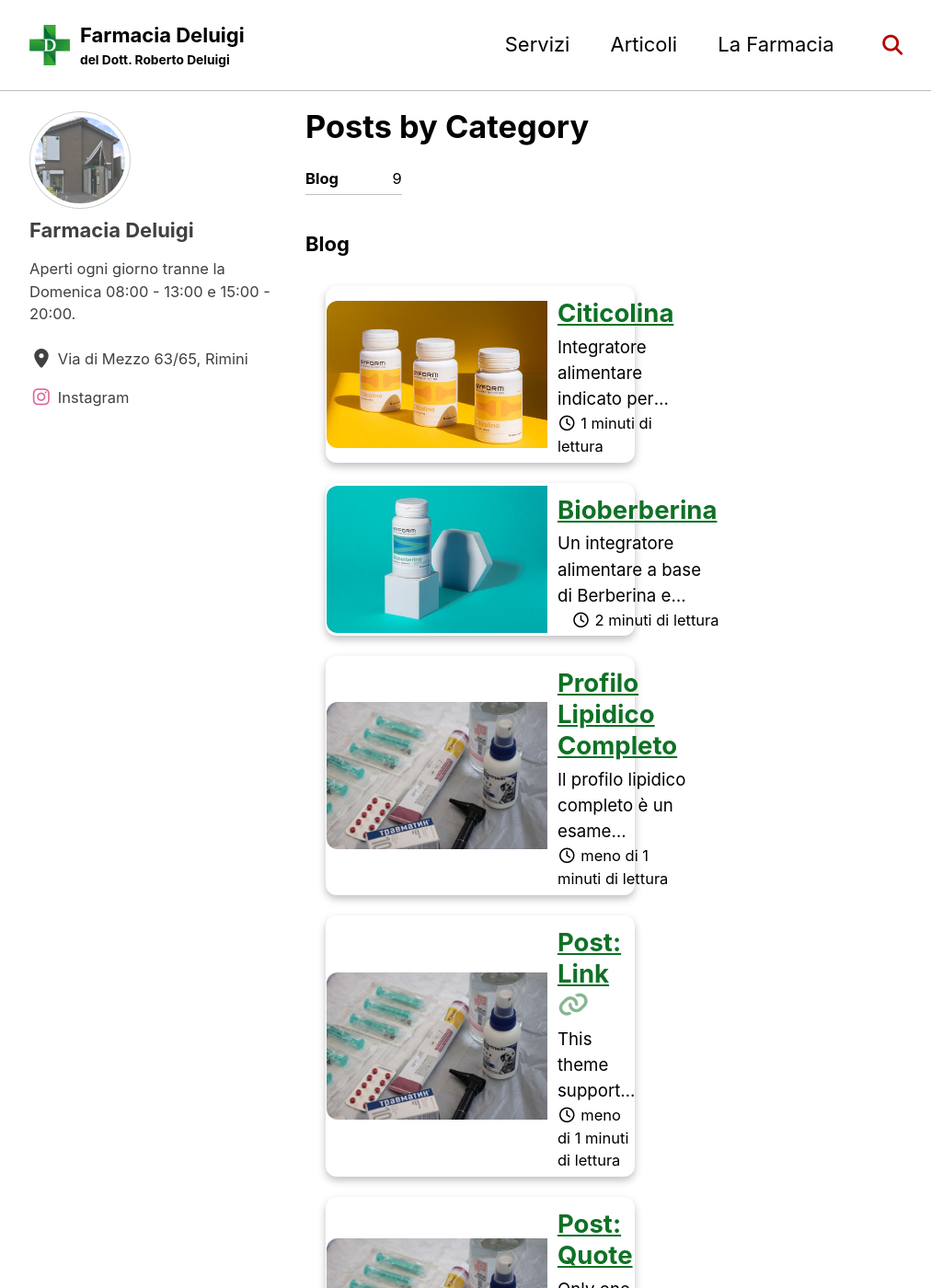
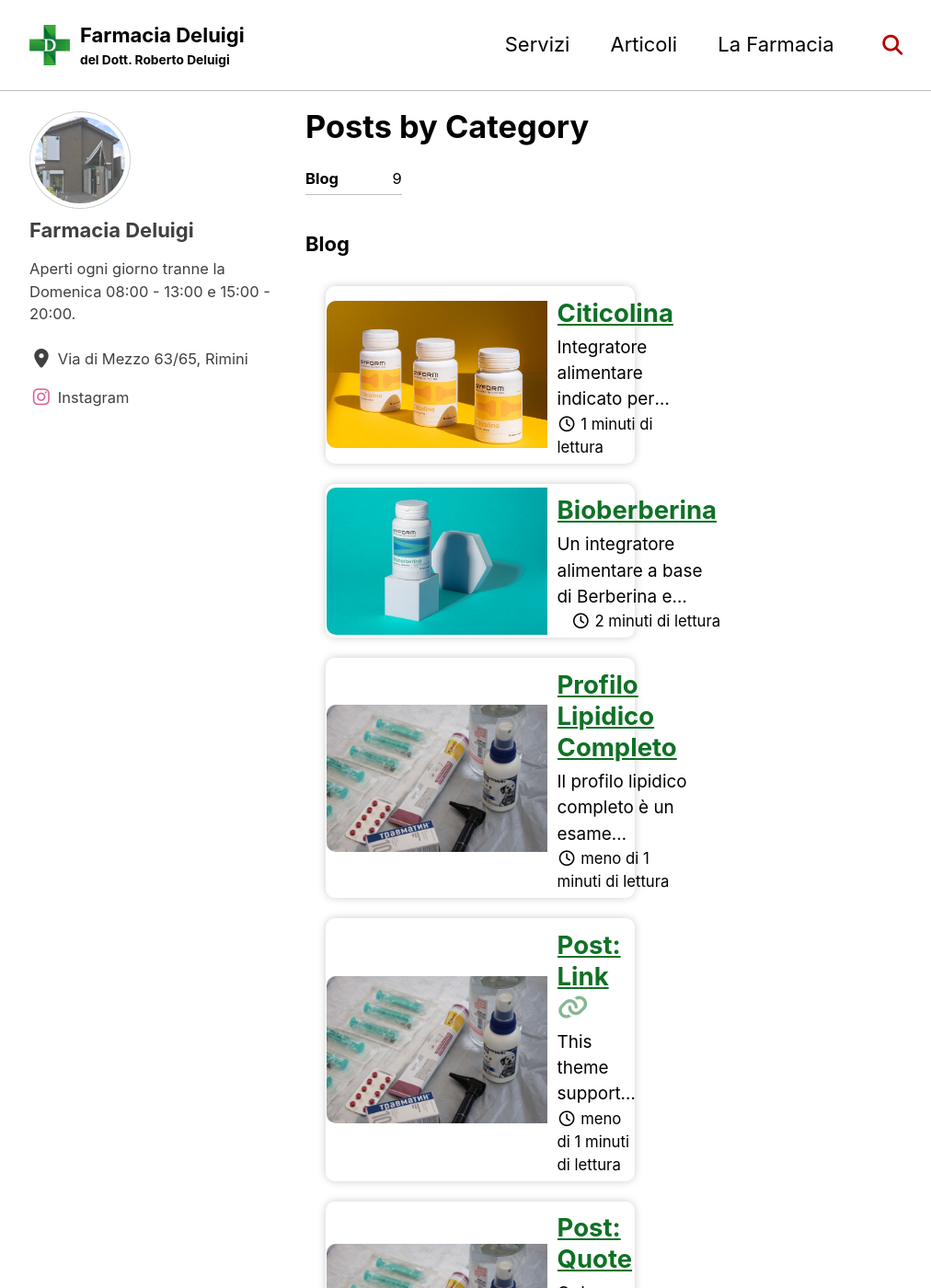
Before and after one commit to farmdeluigi/FarmaciaDeluigi, a Jekyll site: the page built from _pages/category-archive.md, in a window 1280 px wide and 1400 px high. Shown: the whole window at 92% size, without its empty margins (118-1130 px from the left). Built offline with Jekyll 4.4.1, drawn with Linux system fonts in a browser that asks for light colours; cached includes are drawn as plain includes.

Commit message:
appearance tweaks and fixes

```diff
--- a/_sass/custom/_custom.scss
+++ b/_sass/custom/_custom.scss
@@ -15,12 +15,14 @@ Avoid for layout, spacing, and structural changes unless absolutely necessary.
 */
 
 .btn {
-  transition: all 0.3s ease;
+  transition: all 250ms ease;
+
+  border-radius: 32px;
 }
 
 .btn:hover {
   transform: translateY(-2px); /* Subtle lift effect */
-  box-shadow: 0 4px 8px rgba(0,0,0,0.15);
+  box-shadow: 0 4px 8px rgba(0,0,0,0.20);
 }
 
 $notice-info-border-color: mix(#000, $info-color, 30%) !default;
@@ -73,7 +75,13 @@ $notice-info-border-color: mix(#000, $info-color, 30%) !default;
 
 .archive__item {
     border: 1px solid #00b32a00; /*transparent border so we can make it appear on hover without shifting content */
-    border-radius: 12px;
+    border-radius: 10px 10px 10px 10px;
+    -webkit-border-radius: 10px 10px 10px 10px;
+    -moz-border-radius: 10px 10px 10px 10px;
+
+    box-shadow: 0px 0px 10px rgba(0,0,0,0.20);
+    -webkit-box-shadow: 0px 0px 10px rgba(0,0,0,0.20);
+    -moz-box-shadow: 0px 0px 10px rgba(0,0,0,0.20);
 
     margin: 1rem;
 
@@ -85,10 +93,13 @@ $notice-info-border-color: mix(#000, $info-color, 30%) !default;
         background-color 200ms ease;
 
     &:hover {
-        transform: translateY(-4px) scale(1.02);
-        box-shadow: 0 8px 24px rgba(0, 0, 0, 0.12);
+        transform: translateY(-2px) scale(1.01);
         background-color: #00d9ff1a; /* $primary-color with reduced opacity */
-        border: 1px solid #ff2d2d8a;
+        border: 1px solid #9119198a;
+
+        box-shadow: 0px 4px 14px 2px rgba(0,0,0,0.20);
+        -webkit-box-shadow: 0px 4px 14px 2px rgba(0,0,0,0.20);
+        -moz-box-shadow: 0px 4px 14px 2px rgba(0,0,0,0.20);
     }
 }
 
@@ -101,13 +112,12 @@ $notice-info-border-color: mix(#000, $info-color, 30%) !default;
     &.archive__item--teaser-list {
         display: flex;
         align-items: stretch;
-        box-shadow: 0 4px 8px rgba(0, 0, 0, 0.25);
 
         .archive__item-body {
             .page__meta {
                 margin-top: auto;
                 align-self: flex-end;
-                font-size: 0.75rem;
+                font-size: 0.76rem;
             }
         }
     }
@@ -123,21 +133,29 @@ $notice-info-border-color: mix(#000, $info-color, 30%) !default;
             height: 160px; /*~3:2 aspect ratio*/
             object-fit: cover; /*crop img to fill box without distortion*/
             overflow: hidden;
-            border-radius: 12px 0px 0px 12px;
+            border-radius: 10px 0px 0px 10px;
+        }
+    }
+
+    @media (max-width: 600px) {
+        .archive__item-teaser--list {
+            img {
+                border-radius: 10px 10px 0px 0px;
+            }
         }
     }
 
     .archive__item-body {
-        margin-top: 0.5rem;
-        margin-left: 0.5rem;
-        margin-right: 0.5rem;
+        margin-top: 0.48rem;
+        margin-left: 0.48rem;
+        margin-right: 0.48rem;
         flex: 1; /*take up remaining space*/
         display: flex;
         flex-direction: column;
     }
 
     .archive__item-excerpt.p-summary {
-        font-size: 0.85rem;
+        font-size: 0.86rem;
         margin-bottom: 0;
     }
 }
@@ -159,7 +177,7 @@ $notice-info-border-color: mix(#000, $info-color, 30%) !default;
         img {
             width: 100% !important;
             height: auto !important;
-            border-radius: 8px;
+            border-radius: 10px 10px 0px 0px;
         }
     }
 
@@ -170,12 +188,12 @@ $notice-info-border-color: mix(#000, $info-color, 30%) !default;
     }
 
     .archive__item-title {
-        font-size: 1.5rem !important;
+        font-size: 1.6rem !important;
         text-align: center !important;
     }
 
     .archive__item-excerpt {
-        font-size: 1.10rem !important;
+        font-size: 1.12rem !important;
         text-align: center !important;
         max-width: 100%;
     }
--- /dev/null
+++ b/_sass/custom/_feature_row.scss
@@ -0,0 +1,28 @@
+.feature__item {
+  padding-bottom: 0 !important;
+  margin-bottom: 0 !important;
+}
+
+.page__content p {
+  margin-bottom: 0.6rem;
+}
+
+.feature__item .archive__item-teaser {
+  aspect-ratio: 16 / 9 !important; /* 4 / 3 - 1 / 1 */
+  overflow: hidden !important;
+}
+
+.feature__item .archive__item-teaser img {
+  width: 100% !important;
+  height: 100% !important;
+  object-fit: cover !important;
+}
+
+.feature__item .archive__item-title {
+  margin-top: 0.2rem !important;
+}
+
+.feature__item .archive__item-excerpt {
+  margin-bottom: 0 !important;
+  padding-bottom: 0 !important;
+}
--- a/_sass/custom/_servizi.scss
+++ b/_sass/custom/_servizi.scss
@@ -3,22 +3,23 @@
   margin: 0 !important;
   padding: 0 !important;
   box-sizing: border-box !important;
-  box-shadow: 0 4px 8px rgba(0, 0, 0, 0.25);
 
   /* center align card title and description */
   text-align: center;
 
   .archive__item-teaser {
+    border-radius: 10px 10px 0px 0px;
+
     img {
       overflow: hidden;
-      border-radius: 12px 12px 0px 0px;
     }
   }
 }
 
 .grid__item .archive__item .archive__item-body {
   margin-top: 0;
-  margin-left: 0.25rem;
-  margin-right: 0.25rem;
+  margin-left: 0.52rem;
+  margin-right: 0.52rem;
+  margin-bottom: 0.28rem;
   padding: 0;
 }
--- a/assets/css/main.scss
+++ b/assets/css/main.scss
@@ -19,3 +19,4 @@ search: false
 @import "custom/follow_button";
 @import "custom/search_result";
 @import "custom/hamburger_menu";
+@import "custom/feature_row";
```
Also changed, not shown: 1 other file.
